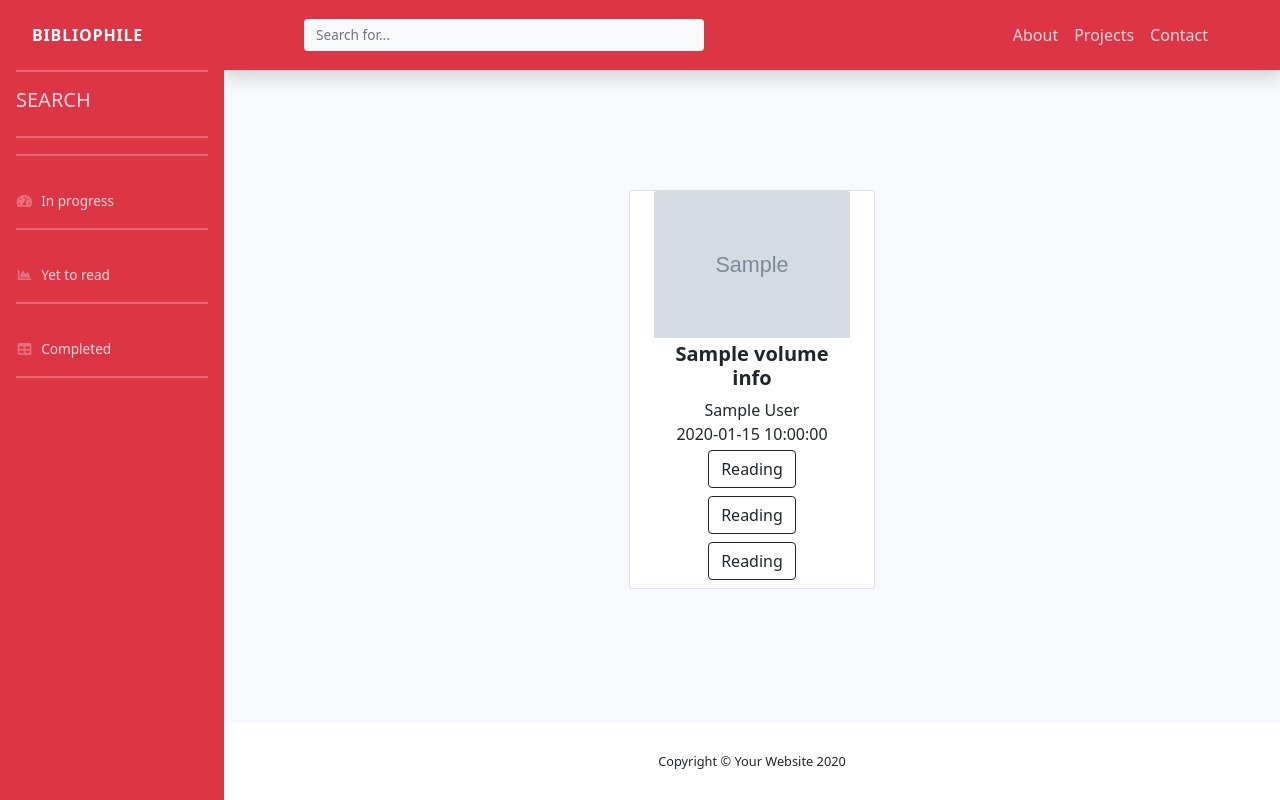
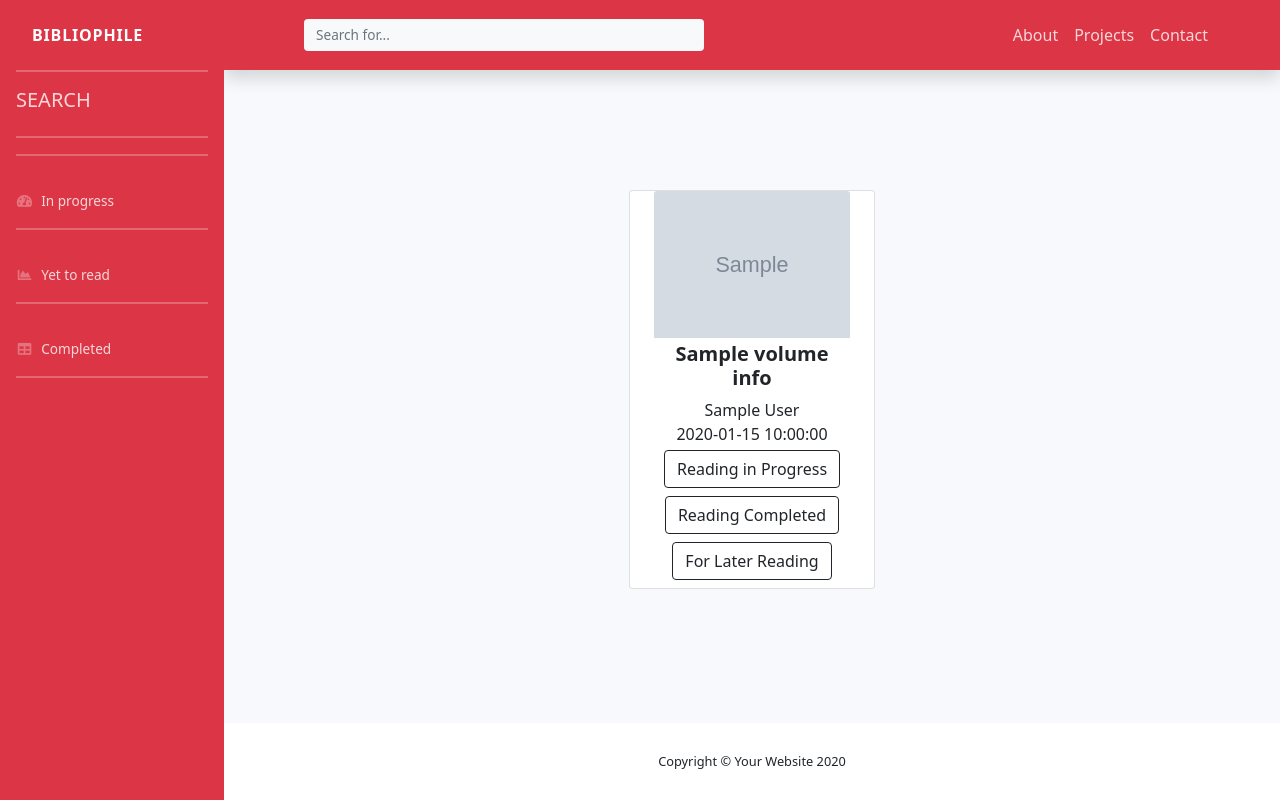
Before and after one commit to Stephen-Nw/digitalLibrary, a Flask app: template templates/search.html in a window 1280 px wide. Run offline with Flask 2, Linux system fonts and the light colour scheme; the template is opened without the code that fills it: most values are stand-ins (such as "Sample title", 1, 10 or a date in 2020); grey boxes marked "Sample" are stand-in pictures; some libraries are stand-ins or nearby versions.

Commit message:
update the anchor names in the footer classes

```diff
--- a/templates/search.html
+++ b/templates/search.html
@@ -31,18 +31,16 @@
         </div>
         <!-- Product actions-->
         <div class="card-footer p-2 pt-0 border-top-0 bg-transparent">
-            <div class="text-center"><a class="btn btn-outline-dark mt-auto" href="#">Reading</a></div>
+            <div class="text-center"><a class="btn btn-outline-dark mt-auto" href="#">Reading in Progress</a></div>
         </div>
 
         <div class="card-footer p-2 pt-0 border-top-0 bg-transparent">
-            <div class="text-center"><a class="btn btn-outline-dark mt-auto" href="#">Reading</a></div>
+            <div class="text-center"><a class="btn btn-outline-dark mt-auto" href="#">Reading Completed</a></div>
         </div>
 
         <div class="card-footer p-2 pt-0 border-top-0 bg-transparent">
-            <div class="text-center"><a class="btn btn-outline-dark mt-auto" href="#">Reading</a></div>
+            <div class="text-center"><a class="btn btn-outline-dark mt-auto" href="#">For Later Reading</a></div>
         </div>
-
-
     </div>
     {% endfor %}
 <!--</div>-->
```
